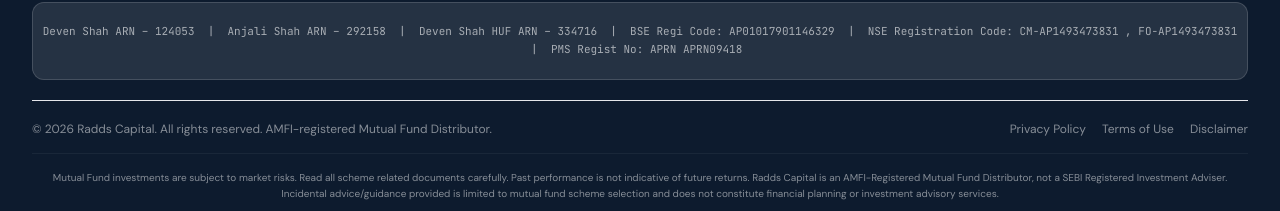
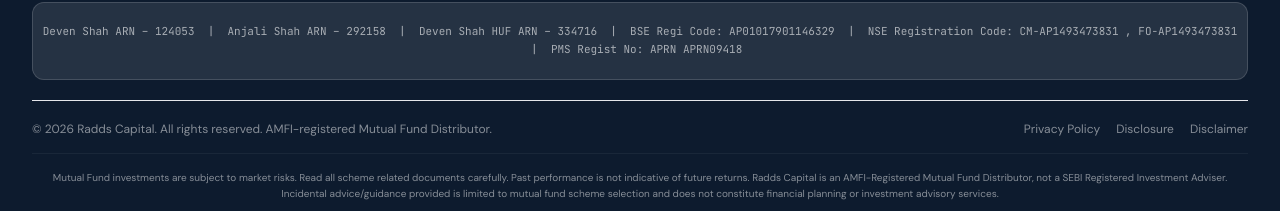
Before and after one commit to SwarikaaM/radds-v2, a React (Vite) app: page / in a window 1280 px wide. Shown: the part 7077-7288 px from the top of the page. Built offline with nearby package versions, Linux system fonts and the light colour scheme; a web font is replaced by a local one.

Commit message:
terms to disclosure

```diff
--- a/src/components/layout/Footer.jsx
+++ b/src/components/layout/Footer.jsx
@@ -201,7 +201,7 @@
               Privacy Policy
             </a>
             <a href="#" className="text-white/50 hover:text-white/60 text-xs transition-colors">
-              Terms of Use
+              Disclosure
             </a>
             <a href="#" className="text-white/50 hover:text-white/60 text-xs transition-colors">
               Disclaimer
```
